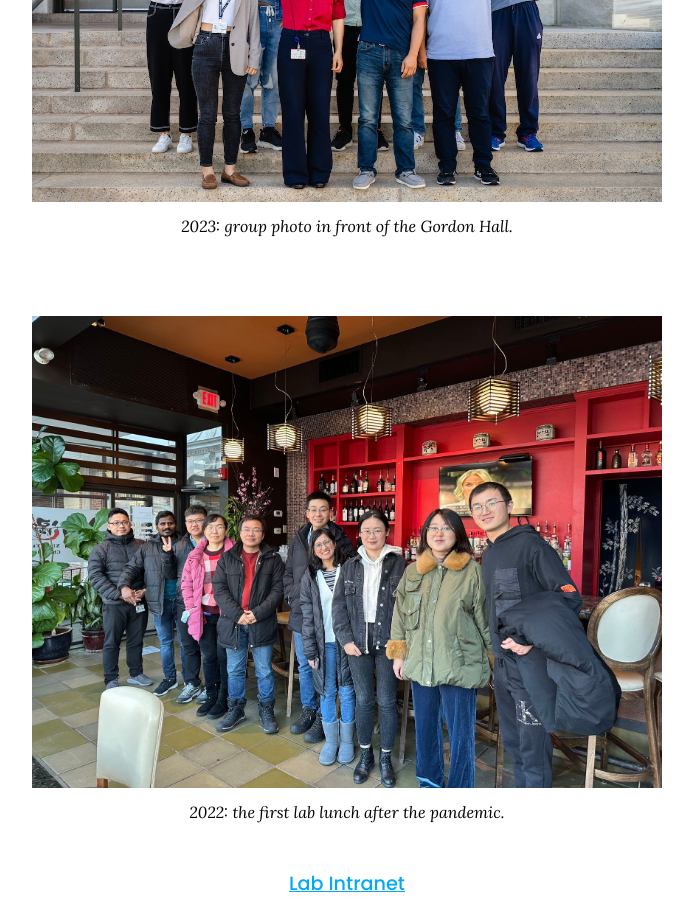
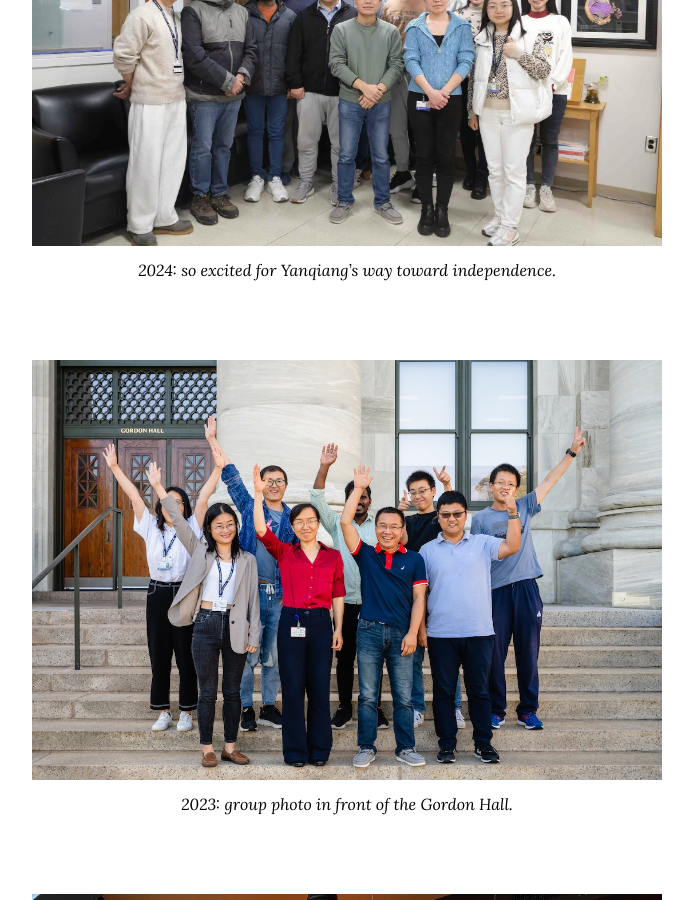
Before and after one commit to kaifuchenlab/kaifuchenlab.github.io, a Jekyll site: the page built from index.md, in a window 1280 px wide and 900 px high, scrolled down 1038 px. Shown: the whole window, without its empty margins (293-986 px from the left). Built offline with Jekyll 4.4.1, drawn with Linux system fonts in a browser that asks for light colours.

Commit message:
Update index.md

```diff
--- a/index.md
+++ b/index.md
@@ -8,6 +8,14 @@ title: Home
 {%
   include gallery.html
   image="images/lab2024.jpg"
+%}
+
+{%
+  include figure.html
+  image="images/lab2025.jpg"
+  width="70%"
+  height="70%"
+  caption="2024: so excited for Yanqiang's way toward independence."
 %}
 
 {%
```
